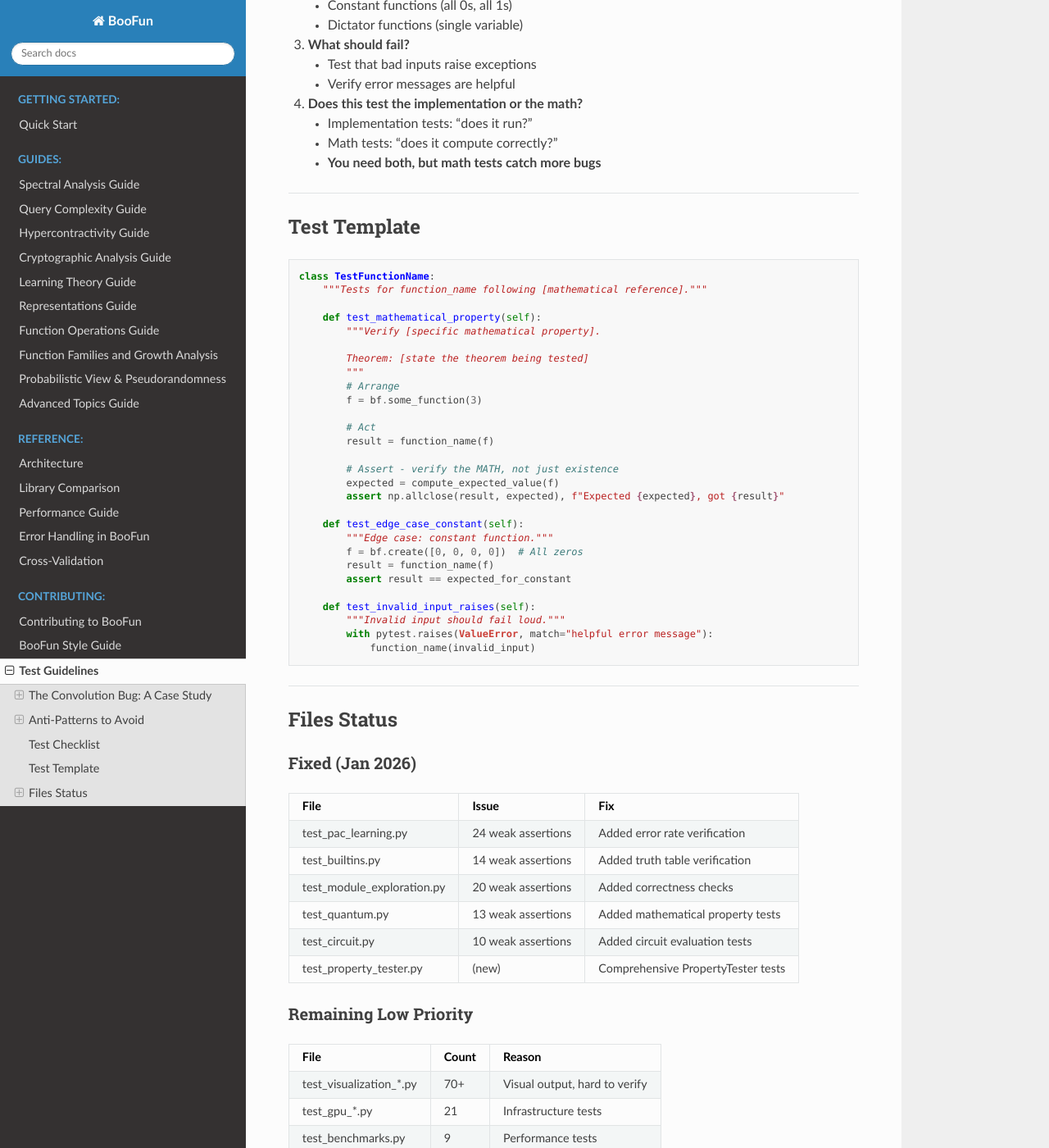
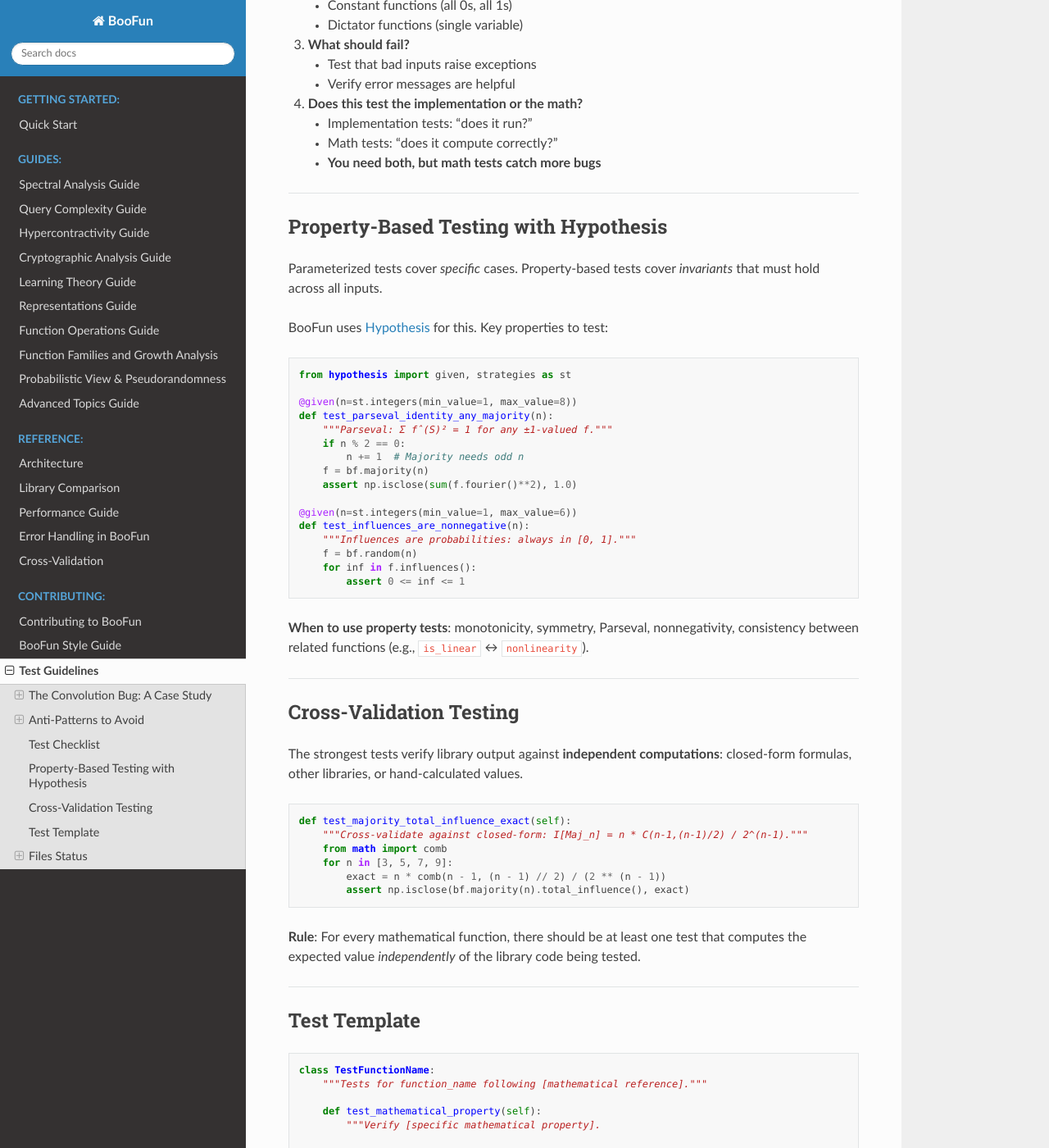
Before and after one commit to GabbyTab/boofun, a Sphinx documentation site: the page built from docs/TEST_GUIDELINES.md, in a window 1280 px wide and 1400 px high, scrolled down 1804 px. Shown: the whole window at 82% size. Built offline with Sphinx 7.4.7 and the Read the Docs theme 3.1.0, drawn with Linux system fonts in a browser that asks for light colours.

Commit message:
docs: strengthen style guide and test guidelines
STYLE_GUIDE.md additions:
- Principle precedence: Correctness > Determinism > KISS > DRY > Perf
- Determinism as a principle: seed control, rng parameters
- assert vs raise: assert for tests, explicit raise for library code
- Exception chaining: always use "raise X from Y"
- Type hints: public functions MUST have type annotations

TEST_GUIDELINES.md additions:
- Property-based testing with Hypothesis (invariants, not just cases)
- Cross-validation testing: verify against independent computations

````diff
--- a/docs/TEST_GUIDELINES.md
+++ b/docs/TEST_GUIDELINES.md
@@ -94,6 +94,52 @@ Before writing a test, answer:
 
 ---
 
+## Property-Based Testing with Hypothesis
+
+Parameterized tests cover *specific* cases. Property-based tests cover *invariants* that must hold across all inputs.
+
+BooFun uses [Hypothesis](https://hypothesis.readthedocs.io/) for this. Key properties to test:
+
+```python
+from hypothesis import given, strategies as st
+
+@given(n=st.integers(min_value=1, max_value=8))
+def test_parseval_identity_any_majority(n):
+    """Parseval: Σ f̂(S)² = 1 for any ±1-valued f."""
+    if n % 2 == 0:
+        n += 1  # Majority needs odd n
+    f = bf.majority(n)
+    assert np.isclose(sum(f.fourier()**2), 1.0)
+
+@given(n=st.integers(min_value=1, max_value=6))
+def test_influences_are_nonnegative(n):
+    """Influences are probabilities: always in [0, 1]."""
+    f = bf.random(n)
+    for inf in f.influences():
+        assert 0 <= inf <= 1
+```
+
+**When to use property tests**: monotonicity, symmetry, Parseval, nonnegativity, consistency between related functions (e.g., `is_linear` ↔ `nonlinearity`).
+
+---
+
+## Cross-Validation Testing
+
+The strongest tests verify library output against **independent computations**: closed-form formulas, other libraries, or hand-calculated values.
+
+```python
+def test_majority_total_influence_exact(self):
+    """Cross-validate against closed-form: I[Maj_n] = n * C(n-1,(n-1)/2) / 2^(n-1)."""
+    from math import comb
+    for n in [3, 5, 7, 9]:
+        exact = n * comb(n - 1, (n - 1) // 2) / (2 ** (n - 1))
+        assert np.isclose(bf.majority(n).total_influence(), exact)
+```
+
+**Rule**: For every mathematical function, there should be at least one test that computes the expected value *independently* of the library code being tested.
+
+---
+
 ## Test Template
 
 ```python
````
Also changed, not shown: docs/STYLE_GUIDE.md (+75 -0 lines).
